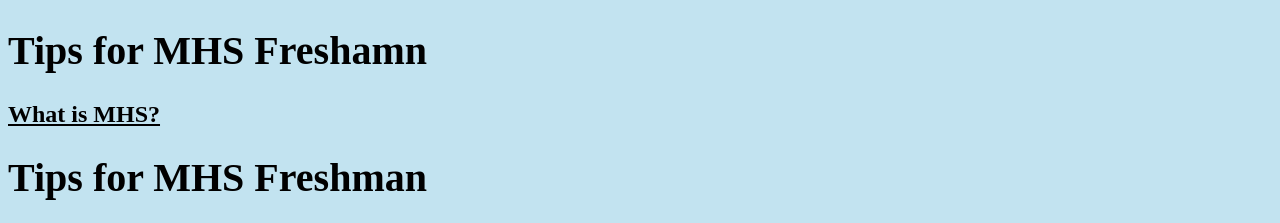
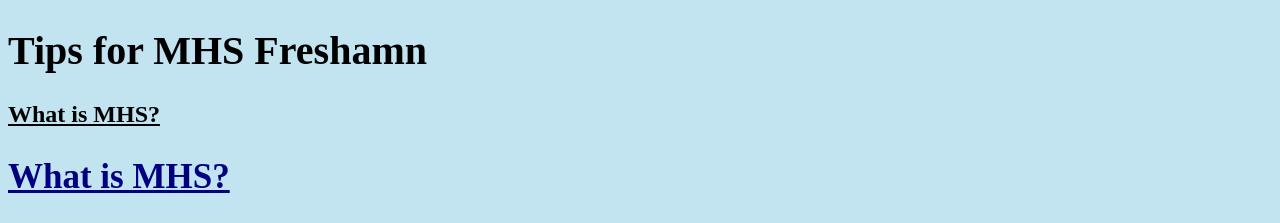
Before and after one commit to scadet1/pset-1a, a plain HTML site: page mhs.html in a window 1280 px wide. Shown: the top 223 px of the page. Drawn offline with Linux system fonts and the light colour scheme.

Commit message:
final changes magnet

```diff
--- a/mhs.html
+++ b/mhs.html
@@ -11,7 +11,6 @@
     <header>
     <h1>Tips for MHS Freshamn</h1>
     <h2>What is MHS?</h2>
-    <h1>Tips for MHS Freshman</h1>
     <h2 class="section-header">What is MHS?</h2>
     <p>MHS is one of the schools at UCVTS that represents the engineering career path that has been chosen by students. This school offers technology and design college courses that can help the student progress through their careers in technical engineering.
     </header>
```
